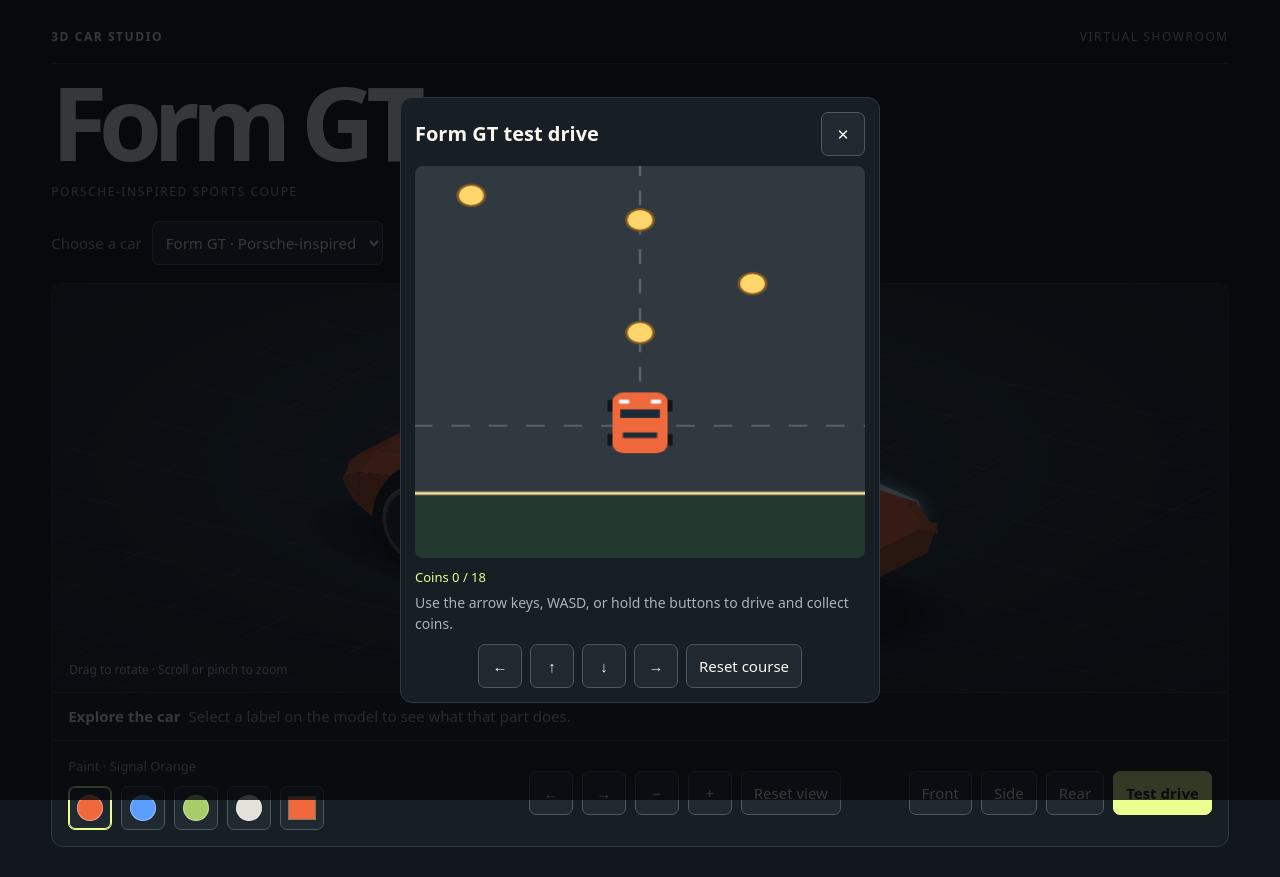
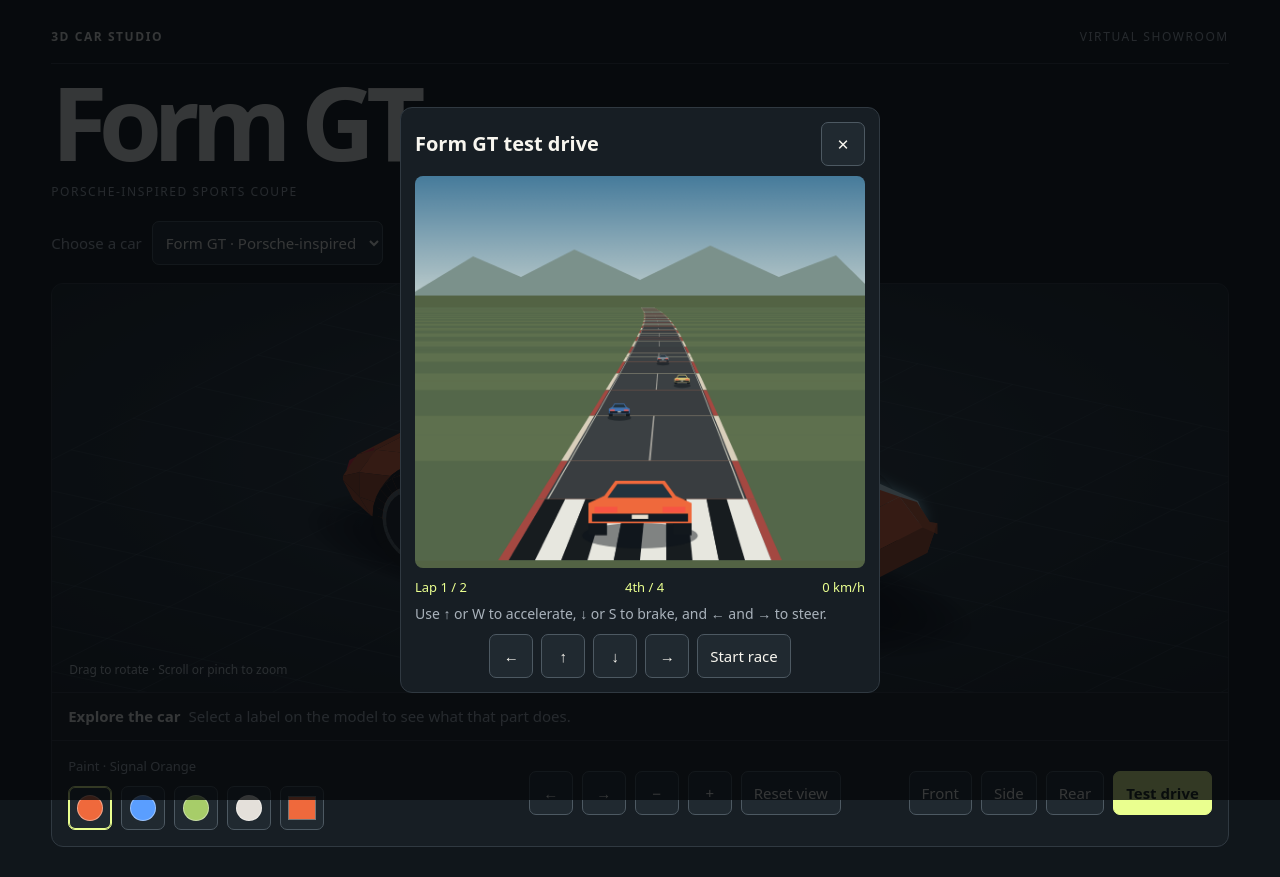
Before and after one commit to Josselly/dreamgarage, a plain HTML site: page index.html in a window 1280 px wide. Both pictures are taken after a click on the button "Test drive". Drawn offline with Linux system fonts and the light colour scheme.

Commit message:
Turn Test Drive into a two-lap circuit race

```diff
--- a/index.html
+++ b/index.html
@@ -103,17 +103,17 @@ dialog::backdrop{background:#05080bcc}
 <h2 id="drive-title">Test drive</h2>
 <button id="drive-close" aria-label="Close test drive">✕</button>
 </div>
-<canvas id="track" width="360" height="400" aria-label="Free-roam driving course with collectible coins."></canvas>
+<canvas id="track" width="480" height="400" aria-label="Behind-the-car view of a two-lap race."></canvas>
 <div class="drive-score" aria-label="Game score">
-<span id="drive-coins">Coins 0 / 18</span>
+<span id="race-lap">Lap 1 / 2</span><span id="race-place">4th / 4</span><span id="race-speed">0 km/h</span>
 </div>
-<p id="drive-status" role="status">Use the arrow keys, WASD, or hold the buttons to drive and collect coins.</p>
+<p id="drive-status" role="status">Use ↑ or W to accelerate, ↓ or S to brake, and ← and → to steer.</p>
 <div class="drive-controls">
 <button data-direction="left" aria-label="Drive left">←</button>
-<button data-direction="up" aria-label="Drive up">↑</button>
-<button data-direction="down" aria-label="Drive down">↓</button>
+<button data-direction="up" aria-label="Accelerate">↑</button>
+<button data-direction="down" aria-label="Brake">↓</button>
 <button data-direction="right" aria-label="Drive right">→</button>
-<button id="drive-reset">Reset course</button>
+<button id="drive-reset">Start race</button>
 </div>
 </dialog>
 <script>
@@ -433,134 +433,191 @@ const game=document.getElementById('drive-game');
 const track=document.getElementById('track');
 const road=track.getContext('2d');
 const driveStatus=document.getElementById('drive-status');
-const coinsLabel=document.getElementById('drive-coins');
-const field={width:900,height:900};
-const coinSpots=[
-  [450,670],[450,555],[450,450],[450,335],[450,220],
-  [240,735],[160,580],[155,385],[225,225],[340,145],
-  [590,155],[720,230],[755,380],[730,560],[650,720],
-  [315,530],[580,385],[540,620]
-];
+const raceButton=document.getElementById('drive-reset');
+const lapLabel=document.getElementById('race-lap');
+const placeLabel=document.getElementById('race-place');
+const speedLabel=document.getElementById('race-speed');
+const lapLength=900;
+const finish=lapLength*2;
+const placements=['1st','2nd','3rd','4th'];
 const keyDirections={
   ArrowLeft:'left',ArrowRight:'right',ArrowUp:'up',ArrowDown:'down',
   a:'left',d:'right',w:'up',s:'down'
 };
 const heldKeys=new Set(), heldPointers=new Map();
-const player={x:450,y:762,angle:0};
-let driveFrame=0,lastTime=0,coins=[];
+const player={distance:0,lane:0,speed:0};
+const opponents=[
+  {start:12,lane:-.58,speed:43,color:'#4174b4'},
+  {start:20,lane:.58,speed:47,color:'#d8c374'},
+  {start:30,lane:.14,speed:50,color:'#83919b'}
+];
+const sky=road.createLinearGradient(0,0,0,160);
+sky.addColorStop(0,'#467b9b');
+sky.addColorStop(1,'#e0e4da');
+let driveFrame=0,lastTime=0,raceTime=0,running=false;
 let driverColor='#ef693c',driverShape='coupe';
 
-function drawCar(x,y,color,style){
-  const height=style==='sedan'?68:style==='hatch'?55:62;
-  const width=style==='hatch'?38:44;
-  road.fillStyle='#11161b';
-  for(const side of [-1,1]){
-    for(const axle of [-1,1]){
-      road.fillRect(x+side*(width/2)-4,y+axle*height*.28-6,8,12);
-    }
-  }
+function bend(distance){
+  const angle=distance/lapLength*Math.PI*2;
+  return 1.7*Math.sin(angle)+.65*Math.sin(angle*2+.5);
+}
+
+function projectRoad(depth){
+  const scale=1/(depth+10);
+  const shift=bend(player.distance+depth)-bend(player.distance);
+  return {x:240+(shift-player.lane)*1400*scale,y:122+2700*scale,w:1400*scale};
+}
+
+function fillShape(color,points){
   road.fillStyle=color;
   road.beginPath();
-  road.roundRect(x-width/2,y-height/2,width,height,9);
+  points.forEach(([x,y],index)=>index?road.lineTo(x,y):road.moveTo(x,y));
+  road.closePath();
   road.fill();
-  road.fillStyle='#1b2b36';
-  road.fillRect(x-width*.36,y-height*.22,width*.72,height*.14);
-  road.fillRect(x-width*.31,y+height*.16,width*.62,height*.09);
-  road.fillStyle='#eff9ff';
-  road.fillRect(x-width*.38,y-height*.38,8,4);
-  road.fillRect(x+width*.38-8,y-height*.38,8,4);
 }
 
+function band(far,near,left,right,color){
+  fillShape(color,[
+    [far.x+far.w*left,far.y],[far.x+far.w*right,far.y],
+    [near.x+near.w*right,near.y],[near.x+near.w*left,near.y]
+  ]);
+}
 
-function drawCourse(){
-  const cameraX=clamp(player.x-180,0,field.width-360);
-  const cameraY=clamp(player.y-200,0,field.height-400);
-  road.fillStyle='#23382f';
-  road.fillRect(0,0,360,400);
+function drawRaceCar(x,y,width,color,style){
+  const height=width*(style==='hatch'?.66:style==='sedan'?.56:.49);
+  const w=width/2;
   road.save();
-  road.translate(-cameraX,-cameraY);
-
-  road.fillStyle='#303940';
+  road.translate(x,y);
+  road.fillStyle='#0a111877';
   road.beginPath();
-  road.roundRect(67,66,766,768,86);
+  road.ellipse(0,2,w*1.12,height*.24,0,0,Math.PI*2);
   road.fill();
-  road.strokeStyle='#f6de9b';
-  road.lineWidth=3;
-  road.stroke();
-
-  road.strokeStyle='#8c9da36e';
-  road.lineWidth=2;
-  road.setLineDash([15,15]);
-  road.beginPath();
-  road.roundRect(135,135,630,630,65);
-  road.moveTo(450,135);
-  road.lineTo(450,765);
-  road.moveTo(135,450);
-  road.lineTo(765,450);
-  road.stroke();
-  road.setLineDash([]);
-
-  for(const coin of coins){
-    road.fillStyle='#ffd66b';
-    road.beginPath();
-    road.arc(coin.x,coin.y,11,0,Math.PI*2);
-    road.fill();
-    road.strokeStyle='#795524';
-    road.lineWidth=2;
-    road.stroke();
-  }
-
-  road.translate(player.x,player.y);
-  road.rotate(player.angle);
-  drawCar(0,0,driverColor,driverShape);
+  road.fillStyle='#12181d';
+  road.fillRect(-w,-height*.43,width*.18,height*.46);
+  road.fillRect(w-width*.18,-height*.43,width*.18,height*.46);
+  fillShape(color,[[-w,-height*.2],[-w,-height*.58],[-w*.69,-height*.72],
+    [-w*.48,-height],[w*.48,-height],[w*.69,-height*.72],[w,-height*.58],[w,-height*.2]]);
+  fillShape('#22333e',[[-w*.63,-height*.68],[-w*.44,-height*.94],
+    [w*.44,-height*.94],[w*.63,-height*.68]]);
+  road.fillStyle='#111a22';
+  road.fillRect(-w*.93,-height*.38,width*.93,height*.15);
+  road.fillStyle='#f75443';
+  road.fillRect(-w*.88,-height*.51,width*.22,height*.11);
+  road.fillRect(w*.44,-height*.51,width*.22,height*.11);
+  road.fillStyle='#e8e1d0';
+  road.fillRect(-w*.16,-height*.36,width*.16,height*.08);
   road.restore();
 }
 
-function resetDrive(){
-  Object.assign(player,{x:450,y:762,angle:0});
-  coins=coinSpots.map(([x,y])=>({x,y}));
+function drawRace(){
+  road.fillStyle=sky;
+  road.fillRect(0,0,480,400);
+  fillShape('#7b918b',[[0,118],[62,82],[113,103],[170,75],[240,106],
+    [315,71],[388,103],[449,81],[480,110],[480,150],[0,150]]);
+  road.fillStyle='#536344';
+  road.fillRect(0,122,480,278);
+  for(let index=70;index>=0;index--){
+    const depth=index*3;
+    const far=projectRoad(depth+3),near=projectRoad(depth);
+    const stripe=Math.floor((player.distance+depth)/6)%2;
+    road.fillStyle=stripe?'#5e704e':'#54674a';
+    road.fillRect(0,far.y,480,near.y-far.y+.7);
+    band(far,near,-1.08,1.08,stripe?'#d9cfbb':'#a44841');
+    band(far,near,-1,1,stripe?'#3b4043':'#393d40');
+    band(far,near,-.98,-.965,'#c3c3b7');
+    band(far,near,.965,.98,'#c3c3b7');
+    if(stripe) band(far,near,-.012,.012,'#a2a09a');
+    if((player.distance+depth)%lapLength<3){
+      for(let square=0;square<10;square++){
+        band(far,near,-1+square*.2,-.8+square*.2,square%2?'#e7e7df':'#171c1f');
+      }
+    }
+  }
+  const visible=opponents.map(car=>({...car,depth:car.distance-player.distance}))
+    .filter(car=>car.depth>2 && car.depth<210).sort((a,b)=>b.depth-a.depth);
+  for(const car of visible){
+    const point=projectRoad(car.depth);
+    drawRaceCar(point.x+car.lane*point.w,point.y,point.w*.35,car.color,'sedan');
+  }
+  drawRaceCar(240+clamp(player.lane,-1.3,1.3)*30,365,110,driverColor,driverShape);
+}
+
+function updateRace(){
+  const place=opponents.filter(car=>car.distance>player.distance || car.finished).length;
+  lapLabel.textContent='Lap '+Math.min(2,Math.floor(player.distance/lapLength)+1)+' / 2';
+  placeLabel.textContent=placements[place]+' / 4';
+  speedLabel.textContent=Math.round(player.speed*3.6)+' km/h';
+  return place;
+}
+
+function resetRace(){
+  Object.assign(player,{distance:0,lane:0,speed:0});
+  for(const car of opponents){
+    car.distance=car.start;
+    car.finished=false;
+  }
+  raceTime=0;
   heldKeys.clear();
   heldPointers.clear();
-  coinsLabel.textContent='Coins 0 / '+coinSpots.length;
-  driveStatus.textContent='Use the arrow keys, WASD, or hold the buttons to drive and collect coins.';
-  drawCourse();
+  updateRace();
+  drawRace();
 }
 
-function tick(time){
-  const step=Math.min(Math.max((time-lastTime)/1000,0),.05);
+function tickRace(time){
+  if(!running) return;
+  const step=clamp((time-lastTime)/1000,0,.05);
   lastTime=time;
+  raceTime+=step;
   const directions=new Set([...heldKeys].map(key=>keyDirections[key]));
   for(const direction of heldPointers.values()) directions.add(direction);
-  const dx=Number(directions.has('right'))-Number(directions.has('left'));
-  const dy=Number(directions.has('down'))-Number(directions.has('up'));
-  if(dx||dy){
-    const distance=210*step/Math.hypot(dx,dy);
-    player.x=clamp(player.x+dx*distance,38,field.width-38);
-    player.y=clamp(player.y+dy*distance,38,field.height-38);
-    player.angle=Math.atan2(dx,-dy);
-    const remaining=coins.filter(coin=>Math.hypot(player.x-coin.x,player.y-coin.y)>=31);
-    if(remaining.length!==coins.length){
-      coins=remaining;
-      coinsLabel.textContent='Coins '+(coinSpots.length-coins.length)+' / '+coinSpots.length;
-      if(!coins.length) driveStatus.textContent='You collected every coin! Keep driving or reset the course.';
+  const steer=Number(directions.has('right'))-Number(directions.has('left'));
+  const offTrack=Math.abs(player.lane)>.98;
+  const acceleration=directions.has('down')?-40:directions.has('up')?19:-8;
+  player.speed=clamp(player.speed+(acceleration-(offTrack?18:0))*step,0,69);
+  player.lane=clamp(player.lane+steer*step*(.65+player.speed*.018),-1.42,1.42);
+  for(const car of opponents){
+    if(!car.finished){
+      car.distance+=car.speed*step;
+      car.finished=car.distance>=finish;
+      if(Math.abs(car.distance-player.distance)<7 && Math.abs(car.lane-player.lane)<.27){
+        player.speed=Math.min(player.speed,car.speed*.74);
+      }
     }
-    drawCourse();
   }
-  driveFrame=requestAnimationFrame(tick);
+  player.distance=Math.min(finish,player.distance+player.speed*step);
+  const place=updateRace();
+  drawRace();
+  if(player.distance>=finish){
+    running=false;
+    driveStatus.textContent='You finished '+placements[place]+' in '+raceTime.toFixed(1)+' seconds.';
+    raceButton.textContent='Race again';
+  }else{
+    driveFrame=requestAnimationFrame(tickRace);
+  }
 }
 
 document.getElementById('drive').addEventListener('click',()=>{
   driverColor='rgb('+paint.join(',')+')';
   driverShape=document.getElementById('car-select').value;
   document.getElementById('drive-title').textContent=car.name+' test drive';
-  resetDrive();
+  resetRace();
+  driveStatus.textContent='Use ↑ or W to accelerate, ↓ or S to brake, and ← and → to steer.';
+  raceButton.textContent='Start race';
   game.showModal();
-  lastTime=performance.now();
-  driveFrame=requestAnimationFrame(tick);
+  raceButton.focus();
 });
 document.getElementById('drive-close').addEventListener('click',()=>game.close());
-document.getElementById('drive-reset').addEventListener('click',resetDrive);
+raceButton.addEventListener('click',()=>{
+  cancelAnimationFrame(driveFrame);
+  resetRace();
+  running=true;
+  lastTime=performance.now();
+  raceButton.textContent='Restart';
+  driveStatus.textContent='Hold accelerate. Stay on the track and steer around the other cars.';
+  driveFrame=requestAnimationFrame(tickRace);
+});
 game.addEventListener('close',()=>{
+  running=false;
   cancelAnimationFrame(driveFrame);
   heldKeys.clear();
   heldPointers.clear();
@@ -581,7 +638,7 @@ window.addEventListener('blur',()=>{
 });
 for(const button of document.querySelectorAll('[data-direction]')){
   button.addEventListener('pointerdown',event=>{
-    if(event.button!==0) return;
+    if(event.button!==0 || !running) return;
     button.setPointerCapture(event.pointerId);
     heldPointers.set(event.pointerId,button.dataset.direction);
   });
```
